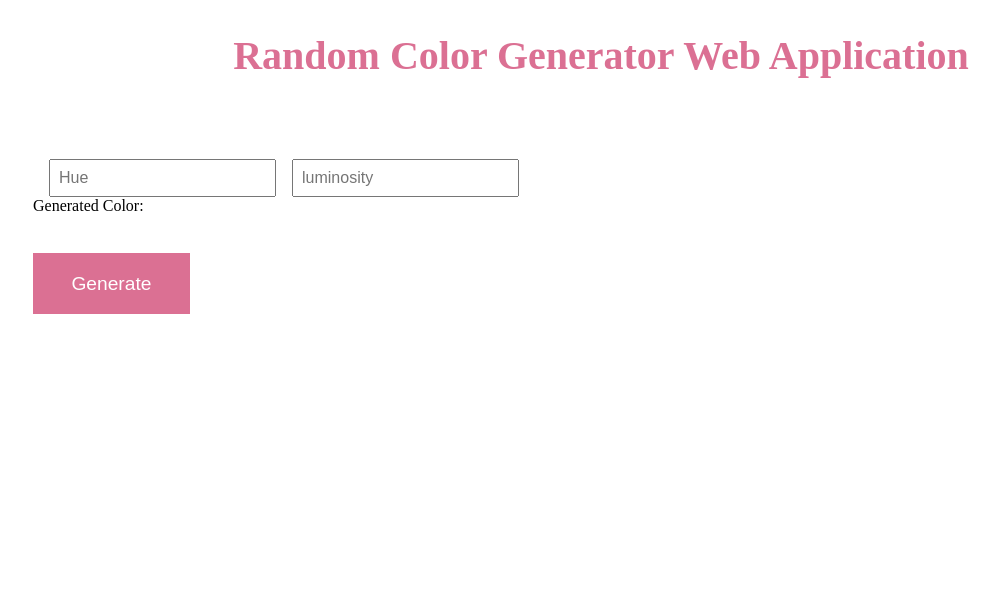
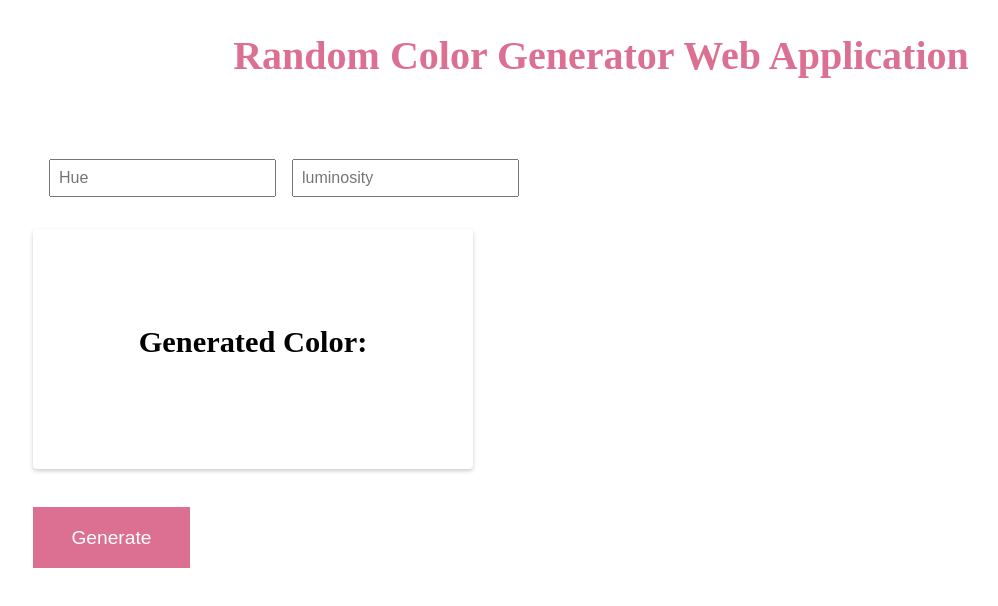
Before and after one commit to irabruce10/react-random-color-generator, a React app: page / in a window 1280 px wide. Shown: the top 606 px of the page, without its empty margins (39-1037 px from the left). Built offline with nearby package versions, Linux system fonts and the light colour scheme.

Commit message:
Fixing some bugs

```diff
--- a/src/App.js
+++ b/src/App.js
@@ -43,24 +43,24 @@ const Input = styled.input`
   margin-left: 1em;
 `;
 
-// const Card = styled.div`
-//   border-radius: 4px;
-//   box-shadow: 0 2px 4px rgba(0.1, 0.1, 0.1, 0.2);
-//   padding: 20px;
-//   margin-top: 2em;
-//   width: 400px;
-//   height: 200px;
-// `;
-// const CardTitle = styled.h2`
-//   font-size: 1.9em;
-//   margin-bottom: 10px;
+const Card = styled.div`
+  border-radius: 4px;
+  box-shadow: 0 2px 4px rgba(0.1, 0.1, 0.1, 0.2);
+  padding: 20px;
+  margin-top: 2em;
+  width: 400px;
+  height: 200px;
+`;
+const CardTitle = styled.div`
+  font-size: 1.9em;
+  margin-bottom: 10px;
 
-//   text-transform: capitalize;
-//   margin-top: 2.5em;
-//   font-weight: bold;
+  text-transform: capitalize;
+  margin-top: 2.5em;
+  font-weight: bold;
 
-//   text-align: center;
-// `;
+  text-align: center;
+`;
 
 export default function App() {
   // Using React Hooks to manage the state of the application
@@ -98,9 +98,11 @@ export default function App() {
         onChange={(e) => setLuminosity(e.target.value)}
       />
 
-      <div style={{ backgroundColor: color }}>
-        <div style={{ backgroundColor: color }}>Generated Color: {color}</div>
-      </div>
+      <Card style={{ backgroundColor: color }}>
+        <CardTitle style={{ backgroundColor: color }}>
+          Generated Color: {color}
+        </CardTitle>
+      </Card>
 
       <Button onClick={colorHandle}>Generate</Button>
     </Wrapper>
```
